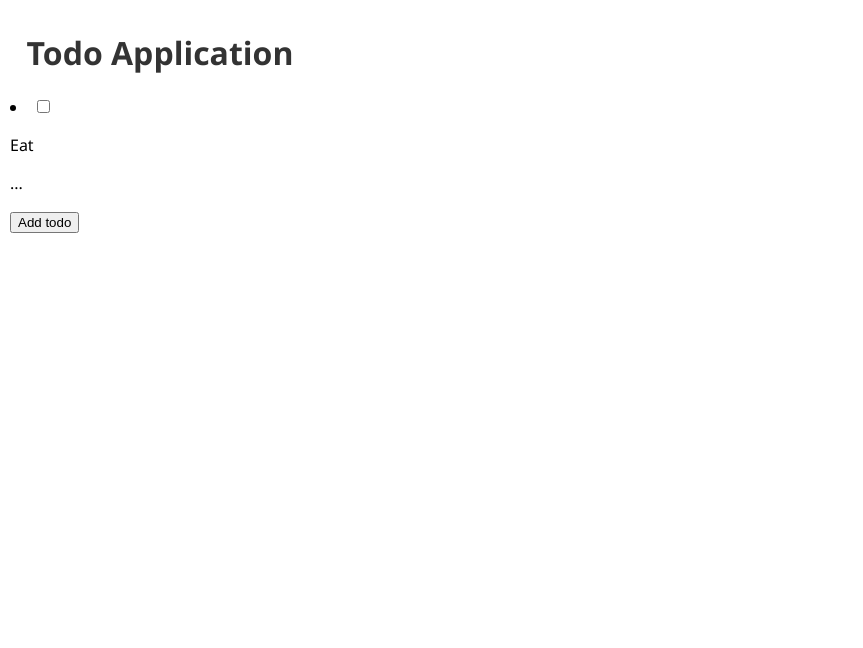
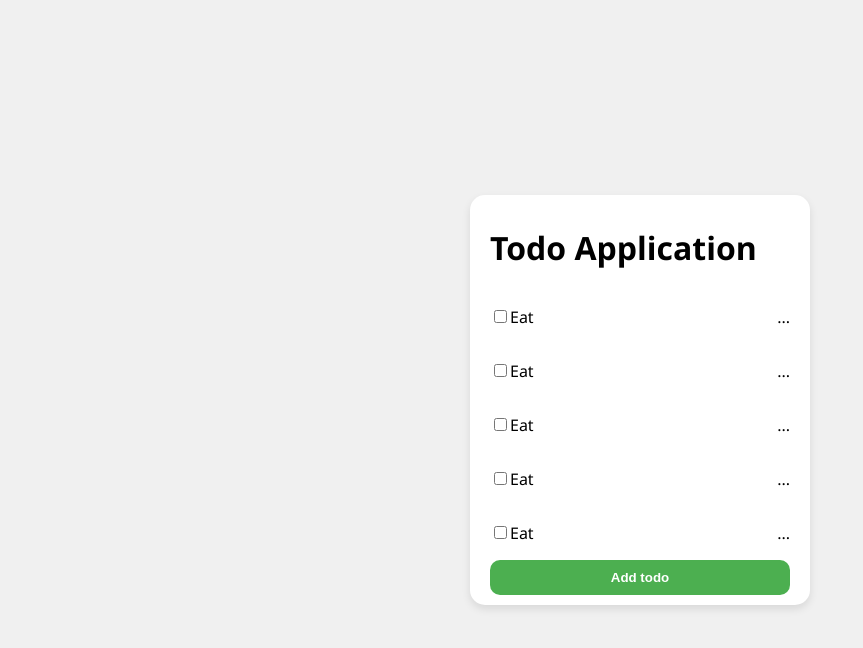
Before and after one commit to prafullamishra001/TO_DO, a React (Create React App) app in the folder todo/: page / in a window 1280 px wide. Shown: the top 648 px of the page, without its empty margins (0-863 px from the left). Built offline with nearby package versions, Linux system fonts and the light colour scheme.

Commit message:
styling done

```diff
--- a/todo/src/App.js
+++ b/todo/src/App.js
@@ -8,6 +8,10 @@
       <div className='todo-container'>
         <Header/>
         <Todoitem/>
+        <Todoitem/>
+        <Todoitem/>
+        <Todoitem/>
+        <Todoitem/>
         <Button/>
 
       </div>
--- a/todo/src/components/Button.jsx
+++ b/todo/src/components/Button.jsx
@@ -1,7 +1,7 @@
 import React from 'react';
 
 const Button=()=>{
-    return <button>Add todo</button>
+    return <button className='todo-button'>Add todo</button>
 }
 
 export default Button;
--- a/todo/src/components/Todoitem.jsx
+++ b/todo/src/components/Todoitem.jsx
@@ -3,9 +3,11 @@ import React from 'react';
 const Todoitem = () => {
 
     return (
-        <li>
+        <li className='todo-item'>
+            <span>
             <input type="checkbox" />
-            <p>Eat</p>
+            <span>Eat</span>
+            </span>
             <p>...</p>
         </li>
     )
--- a/todo/src/style.css
+++ b/todo/src/style.css
@@ -1,10 +1,39 @@
+body{
+    background-color: #f0f0f0;
+    display: flex;
+    justify-content: center;
+    align-items: center;
+    height: 100vh;
+    margin: 0;
+
+
+}
+
+
+
 .todo-container {
     width: 300px;
-    padding: 10px;
+    padding: 10px 20px;
+    box-shadow: 0 4px 8px rgba(0, 0, 0, 0.1);
+    border-radius: 15px;
+    background-color: white;
     font-family: 'Segoe UI', Tahoma, Geneva, Verdana, sans-serif;
 }
 
-.todo-header {
-    text-align: center;
-    color: #333;
+.todo-item{
+   display: flex;
+   justify-content: space-between;
+   align-items: center;
+
 }
+
+.todo-button{
+    background-color: #4CAF50;
+    color: white;
+    font-weight: bold;
+    width: 100%;
+    padding: 10px 20px;
+    border: none;
+    border-radius: 10px;
+    cursor: pointer;
+}
```
